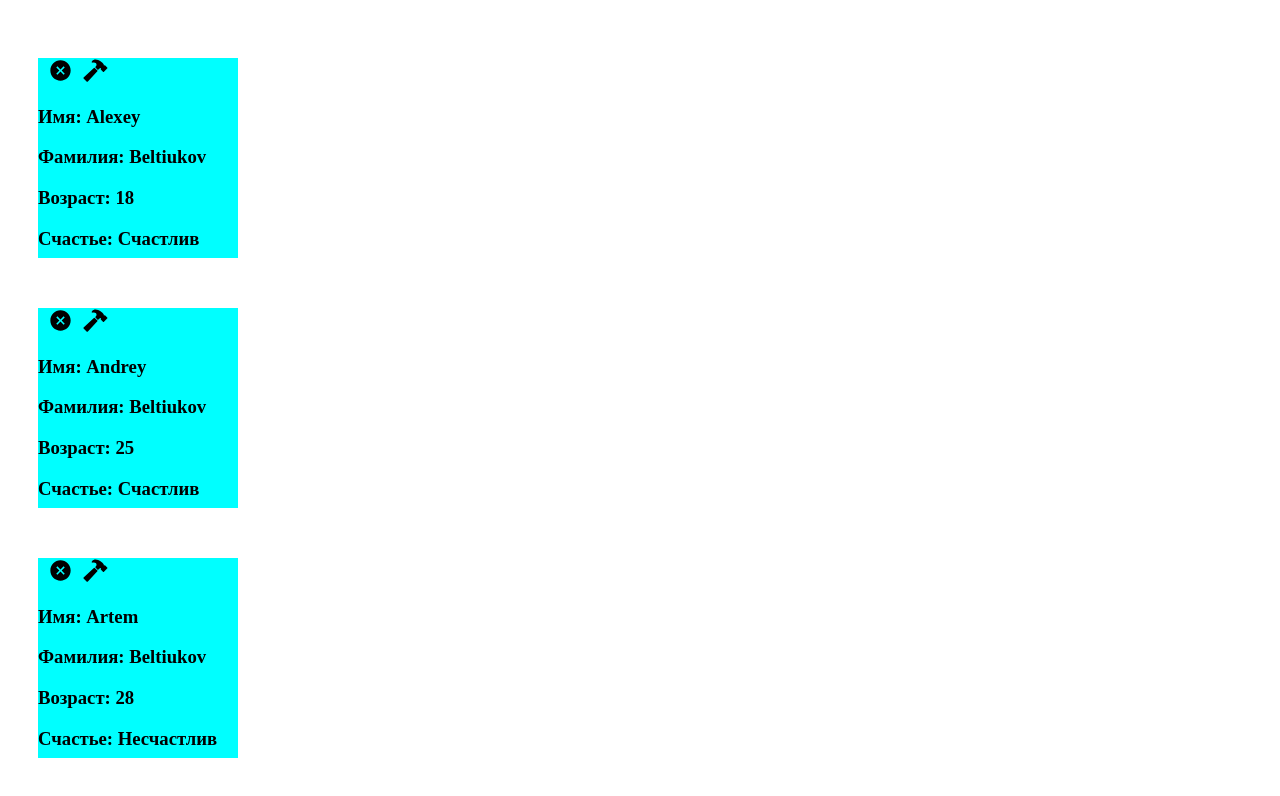
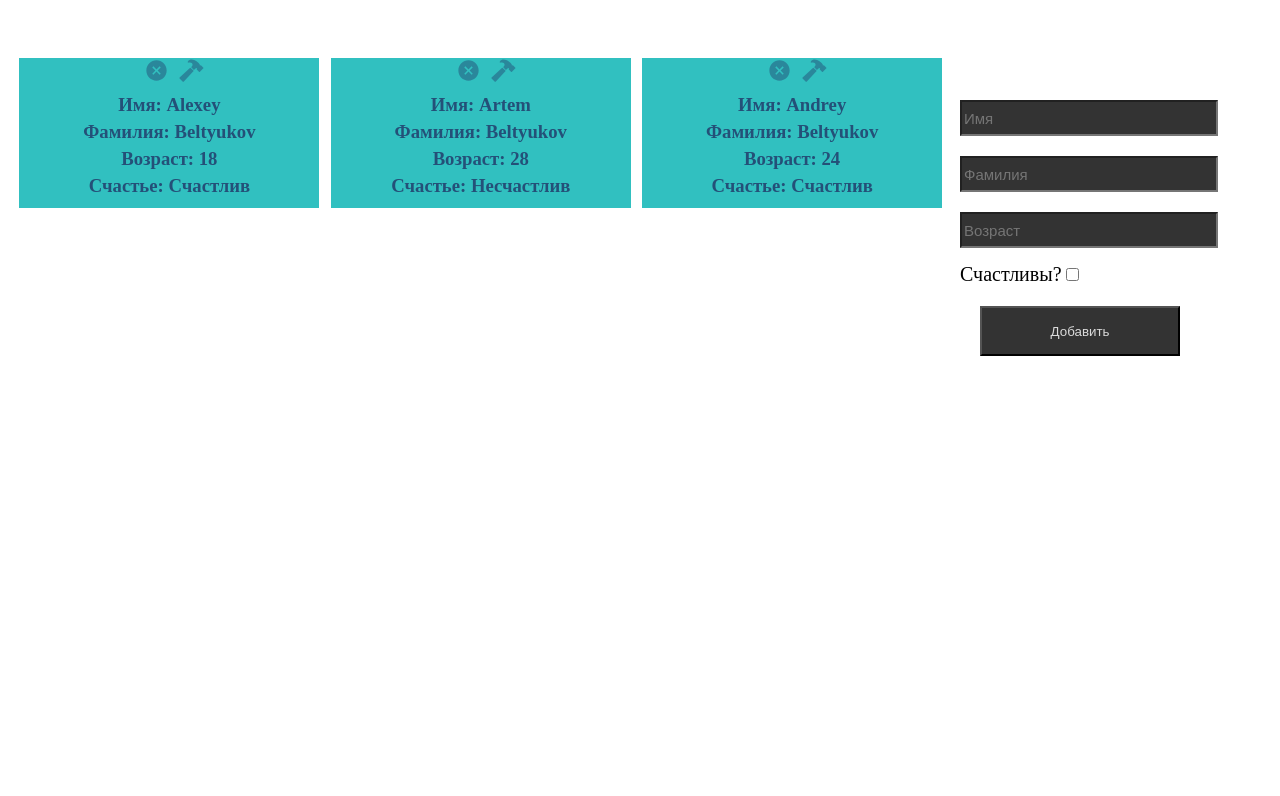
Before and after one commit to Ploys12/Add_User, a React (Create React App) app: page / in a window 1280 px wide. Shown: the top 796 px of the page. Built offline with nearby package versions, Linux system fonts and the light colour scheme.

Commit message:
Add new methods for addictions in App.js

```diff
--- a/src/App.js
+++ b/src/App.js
@@ -1,8 +1,45 @@
 import React from "react";
 import Users from "./Components/Users";
+import Form from "./Components/Form";
 class App extends React.Component{
+  constructor(props){
+    super(props)
+    this.state = {users: [
+        {
+            first_name: 'Alexey',
+            second_name: 'Beltyukov',
+            age: 18,
+            happiness: true
+        },
+        {first_name: 'Artem',
+        second_name: 'Beltyukov',
+        age: 28,
+        happiness: false},
+        {first_name: 'Andrey',
+        second_name: 'Beltyukov',
+        age: 24,
+        happiness: true}
+    ]}
+    this.addUser = this.addUser.bind(this)
+}
+
+
   render(){
-    return (<div><Users /></div>)
+    return (<div className="internal4ik">
+      <Users users={this.state.users}/>
+      <div>
+        <Form onAdd={this.addUser}/>
+      </div>
+
+    </div>)
+  }
+  addUser(user){
+
+    const id = this.state.users.length + 1;
+    this.setState({users: [...this.state.users, {id, ...user}]})
+
+
   }
 }
+
 export default App
--- /dev/null
+++ b/src/Components/Form.js
@@ -0,0 +1,33 @@
+import React from "react";
+
+class Form extends React.Component{
+    constructor(props){
+        super(props)
+        this.state = {
+            first_name: "",
+            second_name: "",
+            age: "",
+            happiness: false
+        }
+    }
+    render(){
+        return(<form className="add_user">
+            <input placeholder="Имя" onChange={(el) => this.setState({first_name: el.target.value})}></input>
+            <br></br>
+            <input placeholder="Фамилия" onChange={(el) => this.setState({second_name: el.target.value})}></input>
+            <br></br>
+            <input placeholder="Возраст" onChange={(el) => this.setState({age: el.target.value})}></input>
+            <br></br>
+            <label  htmlFor="isHappy">Счастливы?</label>
+            <input type="checkbox" id="isHappy" onChange={(el) => this.setState({happiness: el.target.checked})}></input>
+            <br></br>
+            <button id="add" onClick={() => this.props.onAdd({
+                first_name: this.state.first_name,
+                second_name: this.state.second_name,
+                age: this.state.age,
+                happiness: this.state.happiness ? "Счастлив": "Несчастлив"
+            })} type="button">Добавить</button>
+        </form>)
+    }
+}
+export default Form
--- a/src/Components/User.js
+++ b/src/Components/User.js
@@ -1,13 +1,13 @@
 import React from "react";
 import { IoCloseCircleSharp, IoHammerSharp } from 'react-icons/io5'
+
 class User extends React.Component{
-    user = this.props.user
+    user = this.props.user;
     render(){
-        return(<div className="apart_user"><IoCloseCircleSharp className="icon deleteIcon"/>
-        <IoHammerSharp className="icon editIcon"/>
+        return (<div className="apart_user" id="aparter"><IoCloseCircleSharp className="icon deleter" title="Удалить"/>
+        <IoHammerSharp className="icon editer" title="Редактировать"/>
 
         <h3>Имя: {this.user.first_name}</h3>
-
         <h3>Фамилия: {this.user.second_name}</h3>
         <h3>Возраст: {this.user.age}</h3>
         <h3>Счастье: {this.user.happiness ? "Счастлив": "Несчастлив"}</h3>
--- a/src/Components/Users.js
+++ b/src/Components/Users.js
@@ -1,40 +1,9 @@
 import React from "react";
 import User from "./User";
+class Users extends React.Component{
 
-
-class Users extends React.Component{
-    constructor(props){
-        super(props)
-        this.state = {users: [
-            {
-                id: 1,
-                first_name: 'Alexey',
-                second_name: 'Beltiukov',
-                age: 18,
-                happiness: true
-            },
-            {
-                id: 2,
-                first_name: 'Andrey',
-                second_name: 'Beltiukov',
-                age: 25,
-                happiness: true
-
-            },
-            {
-                id: 3,
-                first_name: 'Artem',
-                second_name: 'Beltiukov',
-                age: 28,
-                happiness: false
-
-            }
-        ]}
-    }
     render(){
-        return (<div>
-            {this.state.users.map((user) => (<User key={user.id} user={user}/>))}
-        </div>)
+        return (<div className="flex">{this.props.users.map((user) => (<User user={user} key={user.id}/>))}</div>)
     }
 }
 export default Users
--- a/src/index.css
+++ b/src/index.css
@@ -1,12 +1,28 @@
 #general{
-  display: inline-block;
+  display: block;
 }
 .apart_user{
-  background-color: aqua;
-  margin-left: 30px;
+  text-align: center;
+  color: #245078;
+  line-height: 12px;
+  background-color: rgb(49, 192, 192);
+  margin-left: 1%;
   margin-top: 50px;
-  width: 200px;
-  height: 200px;
+  width: 300px;
+  height: 150px;
+
+}
+h3{
+  padding: 0;
+  margin: 15px;
+}
+.flex{
+  display: flex;
+  flex-direction: row;
+  flex-wrap: wrap;
+}
+.internal4ik{
+  max-width: 90%;
 
 }
 
@@ -17,4 +33,45 @@
 .icon{
   font-size: 25px;
   margin-left: 10px;
+  opacity: 0.5;
 }
+input{
+  background-color: #333;
+  color: #fff;
+}
+input, button, label {
+  margin-top: 20px;
+
+}
+input:not([type="checkbox"]){
+  width: 250px;
+  height: 30px;
+  font-size: 15px;
+}
+label{
+  font-size: 20px;
+  margin-top: 25px;
+}
+.icon:hover{
+  color: #ffffff;
+}
+button#add{
+  background-color: #333;
+  color: #dadada;
+  width: 200px;
+  height: 50px;
+  margin-left: 20px;
+}
+button#add:hover{
+  transform: scale(1.1);
+  transition: 0.5s ease;
+}
+form.add_user{
+  position: absolute;
+  left: 75%;
+  top: 10%;
+
+}
+.add_user{
+
+}
```
